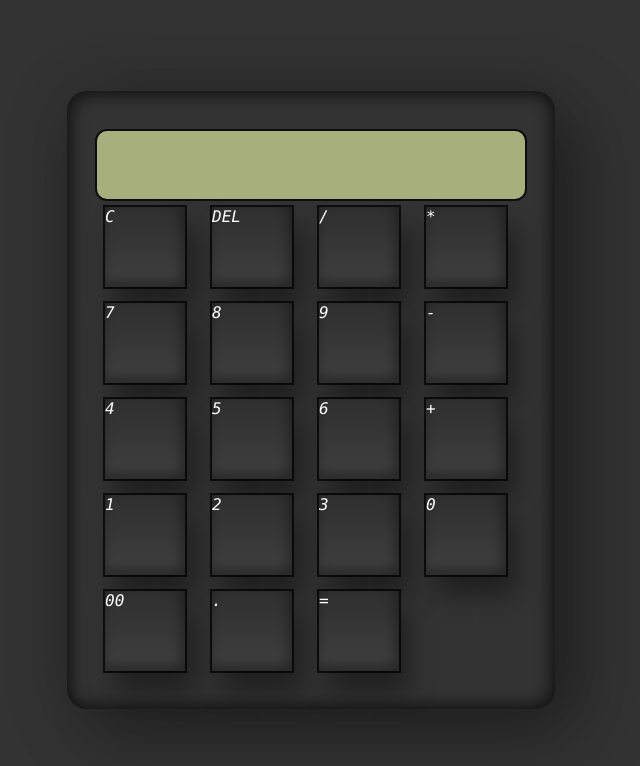
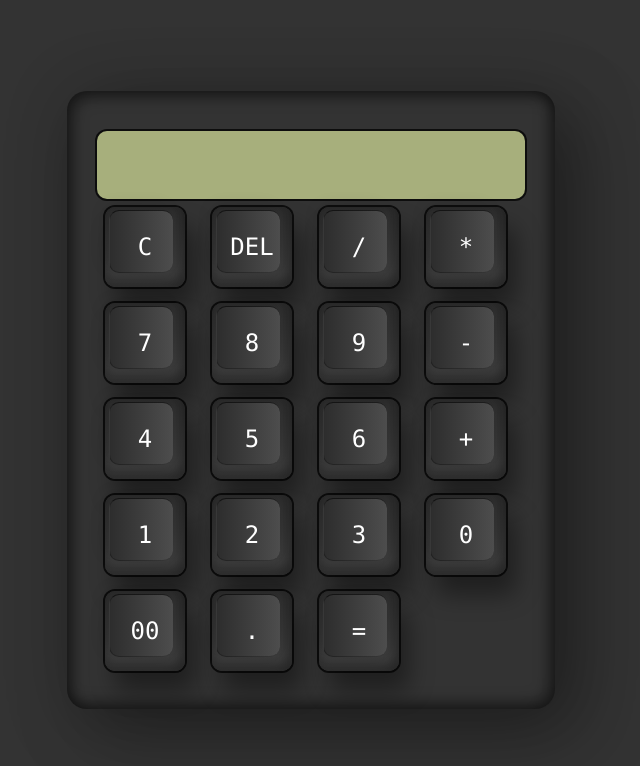
Before and after one commit to gabtapia/Calculator, a plain HTML site: page index.html in a window 1280 px wide. Shown: the whole page, without its empty margins (329-969 px from the left). Drawn offline with Linux system fonts and the light colour scheme.

Commit message:
Botões Configurados

```diff
--- a/styles.css
+++ b/styles.css
@@ -47,6 +47,7 @@ body {
 .calculator span {
     position: relative;
     display: grid;
+    place-items: center;
     width: 80px;
     height: 80px;
     margin: 8px;
@@ -56,4 +57,31 @@ body {
     user-select: none;
     cursor: pointer;
     font-weight: 400;
+    border-radius: 10px;
 }
+
+.calculator span::before {
+    content: '';
+    position: absolute;
+    top: 3px;
+    left: 4px;
+    bottom: 14px;
+    right: 12px;
+    background: linear-gradient(90deg, #2d2d2d, #4d4d4d);
+    border-radius: 10px;
+    box-shadow: -5px -5px 15px rgba(0, 0, 0, 0.1);
+    border-left: 1px solid #0004;
+    border-bottom: 1px solid #0004;
+    border-top: 1px solid #0009;
+}
+
+.calculator span:active {
+    filter: brightness(1.5);
+}
+
+.calculator span i {
+    position: relative;
+    font-style: normal;
+    font-size: 1.5em;
+    text-transform: uppercase;
+}
```
